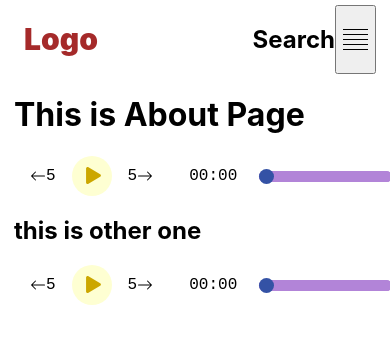
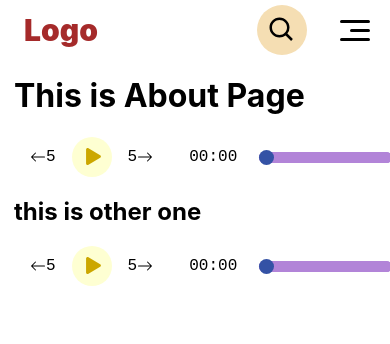
Before and after one commit to tejastamkar/News_app, a Next.js app: page /aboutus in a window 390 px wide. Shown: the top 344 px of the page. Built offline with nearby package versions, Linux system fonts and the light colour scheme.

Commit message:
added search logo and back logo in page contain

```diff
--- a/Components/Navbar.js
+++ b/Components/Navbar.js
@@ -1,6 +1,7 @@
 import Link from "next/link";
 import styles from "../styles/NavBar.module.scss";
 import { useState, useEffect } from "react";
+import { BiSearch } from "react-icons/bi";
 export default function Navbar() {
   const [isOpen, setIsOpen] = useState(false);
   const openMenu = () => setIsOpen(!isOpen);
@@ -94,8 +95,10 @@ export default function Navbar() {
       </div>
 
       {/* search box */}
-      <div className={styles.search}>
-        <h2>Search</h2>
+      <div style={{ flex: 1 }}>
+        <div className={styles.search}>
+          <BiSearch className={styles.searchicon} />
+        </div>
       </div>
 
       {/* responsive navbar */}
@@ -108,9 +111,7 @@ export default function Navbar() {
         onClick={openMenu}
       >
         <span className={styles.bar}></span>
-        <span className={styles.bar}></span>
-        <span className={styles.bar}></span>
-        <span className={styles.bar}></span>
+        <span className={styles.bar_short}></span>
         <span className={styles.bar}></span>
       </button>
     </nav>
--- a/styles/NavBar.module.scss
+++ b/styles/NavBar.module.scss
@@ -12,9 +12,18 @@
   font-weight: 900;
 }
 .search {
-  flex: 1;
-  text-align: end;
-  margin: 0px auto 0px 7px;
+  // flex: 1;
+  // width: 100%;
+  text-align: center;
+  font-size: 30px;
+  height: 50px;
+  width: 50px;
+  border-radius: 50%;
+  background-color: wheat;
+  margin: 0px 7px 0px auto;
+  .searchicon {
+    margin: 10px;
+  }
 }
 .hamburger {
   display: none;
@@ -22,9 +31,22 @@
 
 .bar {
   display: block;
-  width: 25px;
-  height: 1px;
-  margin: 4px auto;
+  width: 30px;
+  height: 3px;
+  // margin-left: 15px;
+  margin: 6px 0px 6px auto;
+  border-radius: 10px;
+  -webkit-transition: all 0.3s ease-in-out;
+  transition: all 0.3s ease-in-out;
+  background-color: black;
+}
+.bar_short {
+  border-radius: 10px;
+  display: block;
+  width: 20px;
+  height: 3px;
+  // margin-left: 15px;
+  margin: 4px 0px 4px auto;
   -webkit-transition: all 0.3s ease-in-out;
   transition: all 0.3s ease-in-out;
   background-color: black;
@@ -39,7 +61,7 @@
 }
 
 .navlink {
-  font-size: 15px;
+  font-size: 20px;
   font-weight: 100;
   text-decoration: none;
   color: black;
@@ -73,30 +95,27 @@
   }
 
   .navlink {
-    padding-top: 50px;
+    padding: 30px 0px;
     color: rgb(0, 0, 0);
     font-weight: 500;
   }
 
   .hamburger {
+    background: none;
+    border: 0px none;
     display: block;
+    margin-left: 20px;
     cursor: pointer;
   }
   .hamburger.active .bar:nth-child(2) {
     opacity: 0;
   }
   .hamburger.active .bar:nth-child(1) {
-    -webkit-transform: translateY(8px) rotate(45deg);
-    transform: translateY(8px) rotate(45deg);
+    -webkit-transform: translateY(9px) rotate(45deg);
+    transform: translateY(9px) rotate(45deg);
   }
   .hamburger.active .bar:nth-child(3) {
-    -webkit-transform: translateY(-8px) rotate(-45deg);
-    transform: translateY(-8px) rotate(-45deg);
-  }
-  .hamburger.active .bar:nth-child(4) {
-    opacity: 0;
-  }
-  .hamburger.active .bar:nth-child(5) {
-    opacity: 0;
+    -webkit-transform: translateY(-9px) rotate(-45deg);
+    transform: translateY(-9px) rotate(-45deg);
   }
 }
```
Also changed, not shown: Components/PageContain.js (+3 -19 lines), styles/Pages.module.scss (+5 -3 lines).
